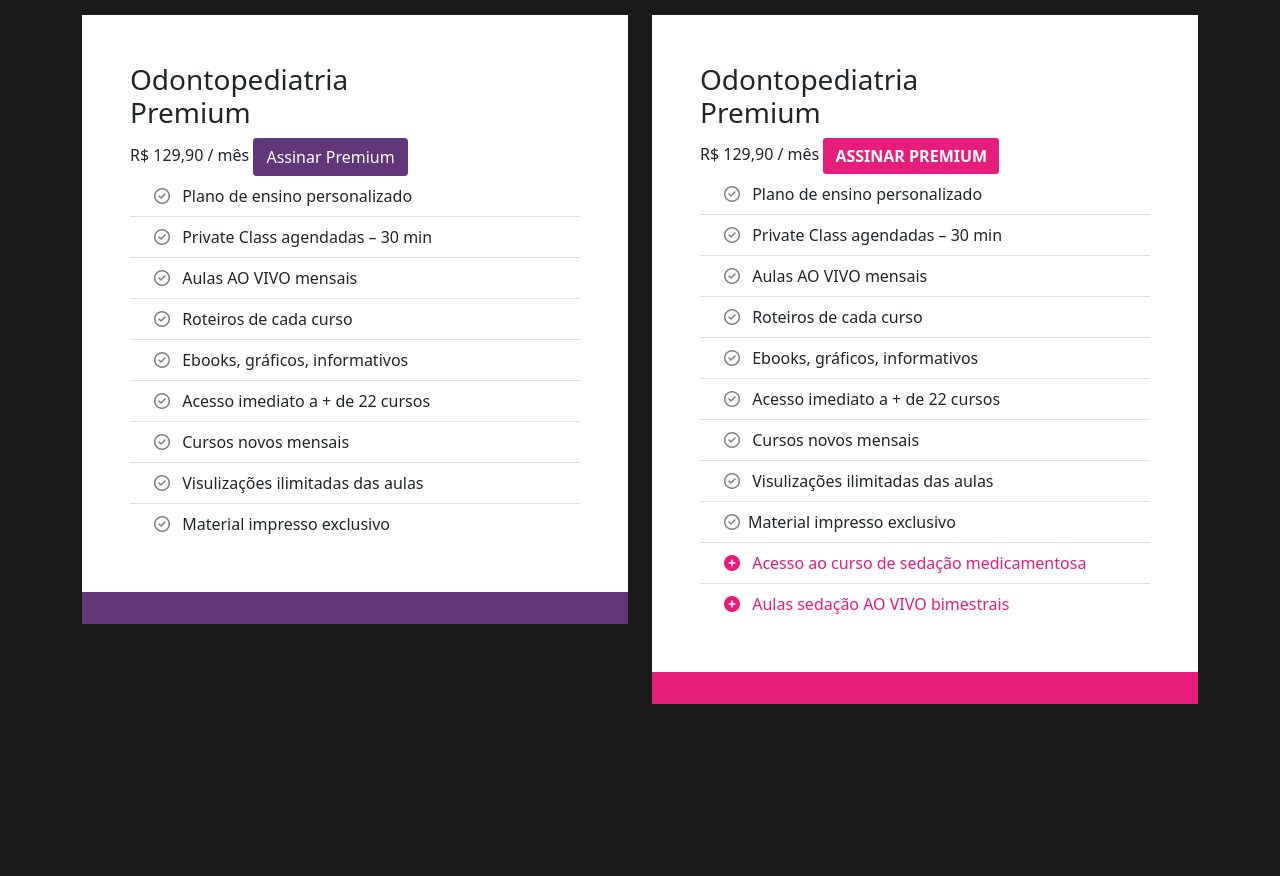
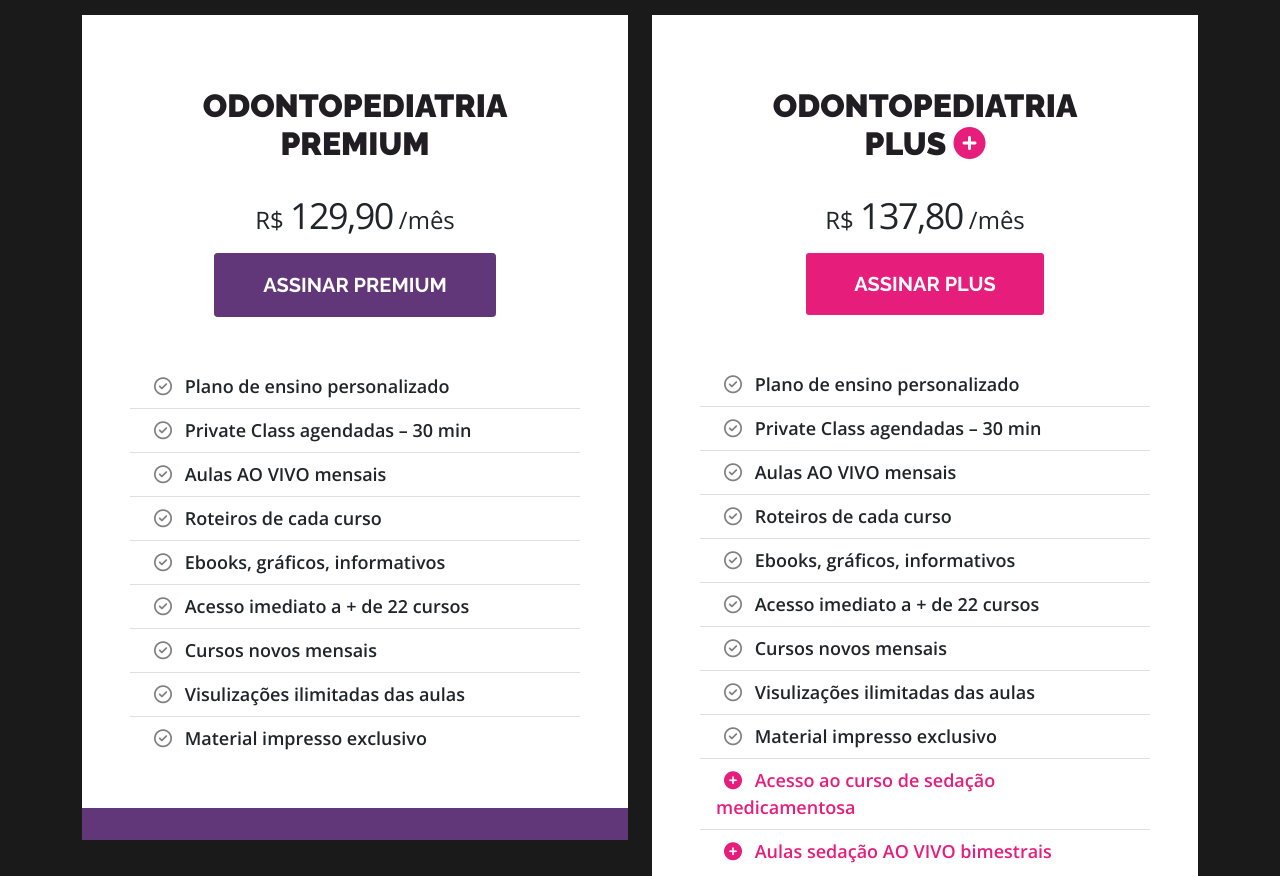
Before and after one commit to felipegenuino/academia-odontologia, a website: page index.html in a window 1280 px wide. Shown: the part 3760-4636 px from the top of the page. Drawn offline with nearby package versions, Linux system fonts and the light colour scheme.

Commit message:
Update plan

```diff
--- a/index.html
+++ b/index.html
@@ -332,15 +332,17 @@
         </div>
       </div>
       <div class="row">
-        <div class="col-sm">
-          <div class="bg-white mb-5">
+        <div class="col">
+          <div class="ui-plan bg-white mb-5 ms-auto">
             <div class="p-5">
-              <h3>Odontopediatria <br> Premium</h3>
-              <span class="ui-plan__item__price">R$ 129,90 / mês</span>
-              <span>
-                <a href="#" class="btn btn-secondary">Assinar Premium</a>
-              </span>
-              <ul class="list-group list-group-flush">
+              <h5 class="ui-plan__title card-title text-uppercase text-center  mt-4">Odontopediatria <br>
+                Premium</h5>
+              <h6 class="ui-plan__price">R$ <span>129,90</span> /mês</h6>
+              <div class="text-center mt-3">
+                <a href="#" class="btn btn-secondary btn-lg text-uppercase fw-bold py-3 px-5">Assinar
+                  Premium</a>
+              </div>
+              <ul class="ui-plan__list list-group list-group-flush mt-5">
                 <li class="list-group-item">
                   <i class="mx-2 far fa-check-circle text-black-50"></i> Plano de ensino personalizado
                 </li>
@@ -371,18 +373,19 @@
               </ul>
             </div>
             <div class="p-3 bg-secondary"></div>
-          </div>
-        </div>
-
-        <div class="col-sm">
-          <div class="bg-white mb-5">
+          </div> <!-- //ui-plan -->
+        </div> <!-- //col  -->
+        <div class="col">
+          <div class="ui-plan bg-white mb-5 ms-auto">
             <div class="p-5">
-              <h3>Odontopediatria <br> Premium</h3>
-              <span class="ui-plan__item__price">R$ 129,90 / mês</span>
-              <span>
-                <a href="#" class="btn btn-primary">Assinar Premium</a>
-              </span>
-              <ul class="list-group list-group-flush">
+              <h5 class="ui-plan__title card-title text-uppercase text-center mt-4">Odontopediatria <br>
+                Plus <span><i class="fas fa-plus-circle text-primary"></i></span></h5>
+              <h6 class="ui-plan__price">R$ <span>137,80</span> /mês</h6>
+              <div class="text-center mt-3">
+                <a href="#" class="btn btn-primary btn-lg text-uppercase fw-bold py-3 px-5">Assinar
+                  Plus</a>
+              </div>
+              <ul class="ui-plan__list list-group list-group-flush mt-5">
                 <li class="list-group-item">
                   <i class="mx-2 far fa-check-circle text-black-50"></i> Plano de ensino personalizado
                 </li>
@@ -408,7 +411,7 @@
                   <i class="mx-2 far fa-check-circle text-black-50"></i> Visulizações ilimitadas das aulas
                 </li>
                 <li class="list-group-item">
-                  <i class="mx-2 far fa-check-circle text-black-50"></i>Material impresso exclusivo
+                  <i class="mx-2 far fa-check-circle text-black-50"></i> Material impresso exclusivo
                 </li>
                 <li class="list-group-item text-primary">
                   <i class="mx-2 fas fa-plus-circle"></i> Acesso ao curso de sedação medicamentosa
@@ -419,10 +422,10 @@
               </ul>
             </div>
             <div class="p-3 bg-primary"></div>
-          </div>
-        </div>
+          </div> <!-- //ui-plan -->
+        </div> <!-- //col  -->
 
-      </div>
+      </div> <!-- //row -->
     </div> <!-- //container -->
   </section>
 
--- /dev/null
+++ b/scss/blocks/_price.scss
@@ -0,0 +1,26 @@
+.ui-plan{
+    font-family: 'Raleway', sans-serif;
+    max-width: 570px;
+
+    &__title{
+        font-size: 32px;
+        color: #201e22;
+        font-weight: 900;
+        margin-bottom: 30px
+    }
+    &__price{
+        text-align: center;
+        font-size: 24px;
+        font-weight: 200;
+        font-family: 'Open Sans', sans-serif;
+        span{
+            font-size: 36px;
+            letter-spacing: -0.1rem;
+        }
+    }
+    &__list{
+        font-size: 18px;
+        font-weight: 600;
+        font-family: 'Open Sans', sans-serif;
+    }
+}
--- a/scss/style.scss
+++ b/scss/style.scss
@@ -1,4 +1,4 @@
-@import url('https://fonts.googleapis.com/css2?family=Open+Sans:wght@300;400;600;700&family=Raleway:ital,wght@0,100;0,200;0,300;0,400;0,500;0,600;0,700;1,100;1,200;1,300;1,400;1,700&display=swap');
+@import url('https://fonts.googleapis.com/css2?family=Open+Sans:wght@300;400;600;700&family=Raleway:ital,wght@0,100;0,200;0,300;0,400;0,500;0,600;0,700;0,900;1,100;1,200;1,300;1,400;1,700&display=swap');
 
 @import "_config";
 
@@ -18,7 +18,7 @@
 @import "blocks/_header";
 @import "blocks/_footer";
 @import "blocks/_cards";
-
+@import "blocks/_price";
 
 
 
```
Also changed, not shown: style.css.
